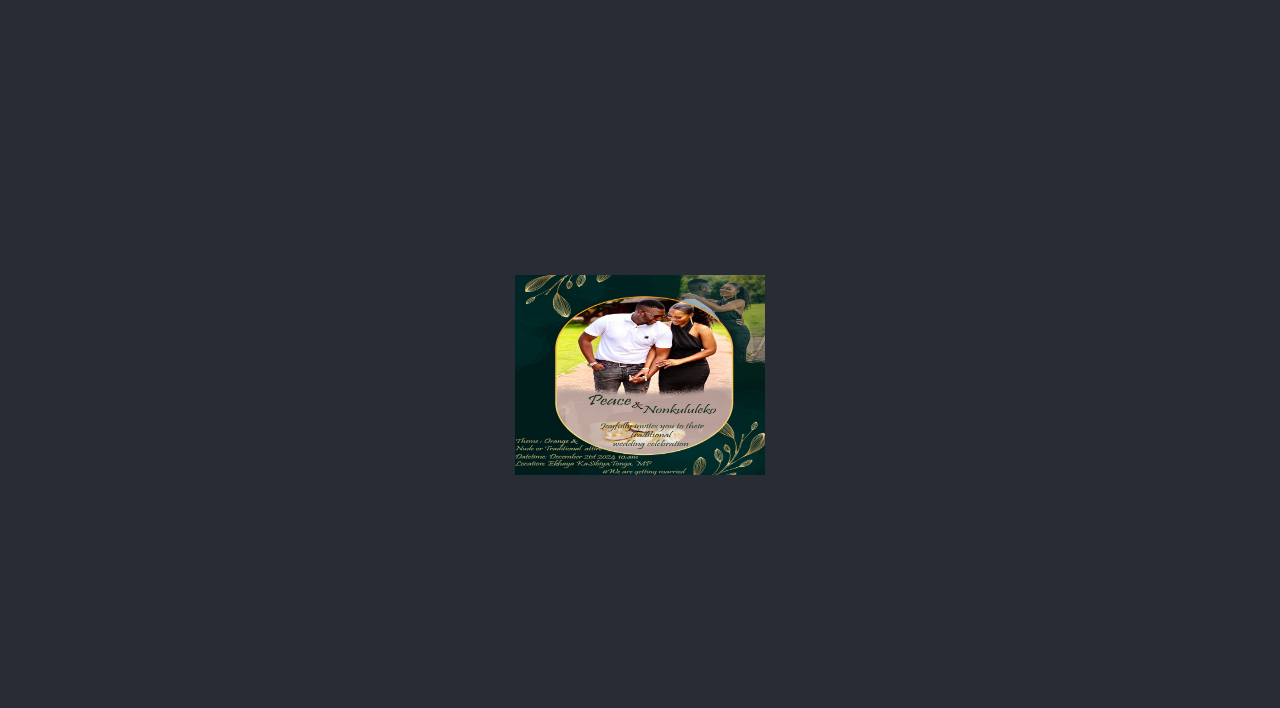
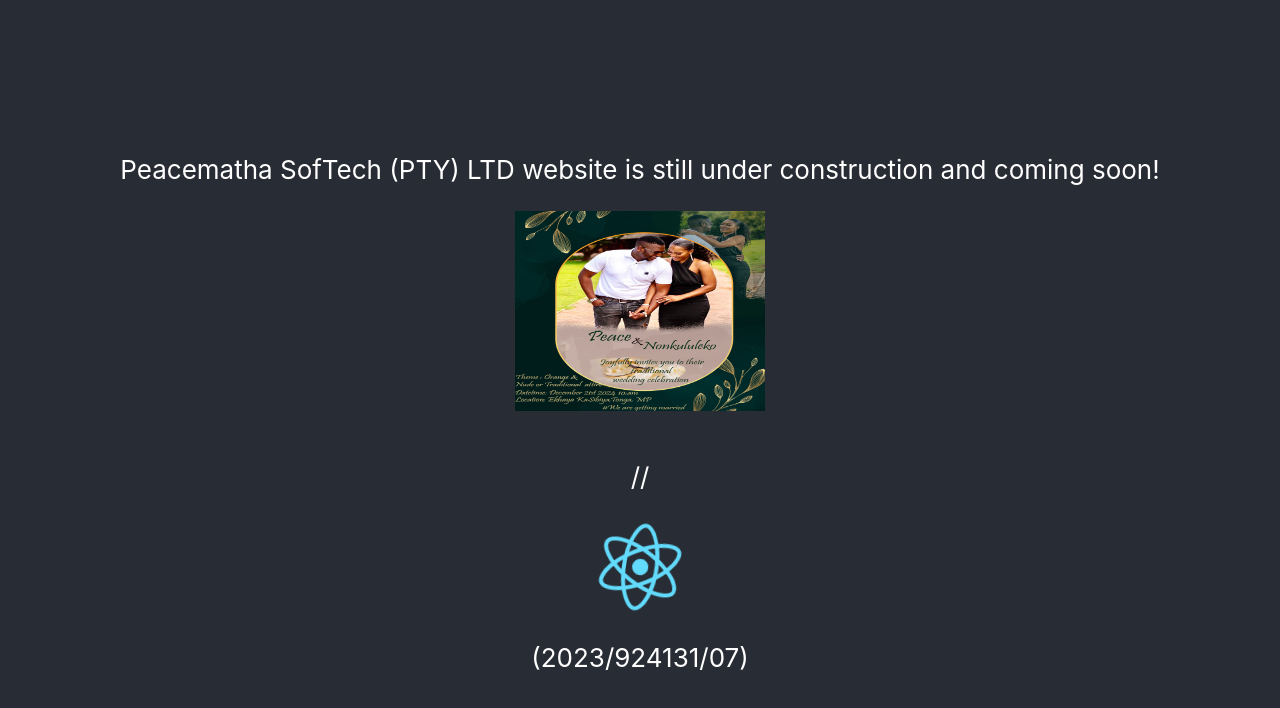
Before and after one commit to peacematha/PeaceMatha_SofTech, a React (Create React App) app: page / in a window 1280 px wide. Shown: the top 708 px of the page. Built offline with nearby package versions, Linux system fonts and the light colour scheme.

Commit message:
Update App.js

```diff
--- a/src/App.js
+++ b/src/App.js
@@ -5,7 +5,11 @@
   return (
     <div className="App">
       <header className="App-header">
+      <p>Peacematha SofTech (PTY) LTD website is still under construction and coming soon!</p>
+
         <img style={{ width: 250, height: 200 ,paddingBottom:50}} src={require('./images/Lobola_Invitation.jpg')} alt="React Logo" />
+        //<img style={{ width: 150, height: 150, paddingup:50 }} src={logo} className="App-logo" alt="logo" />
+        <h9>(2023/924131/07)</h9>
       </header>
     </div>
 
```
